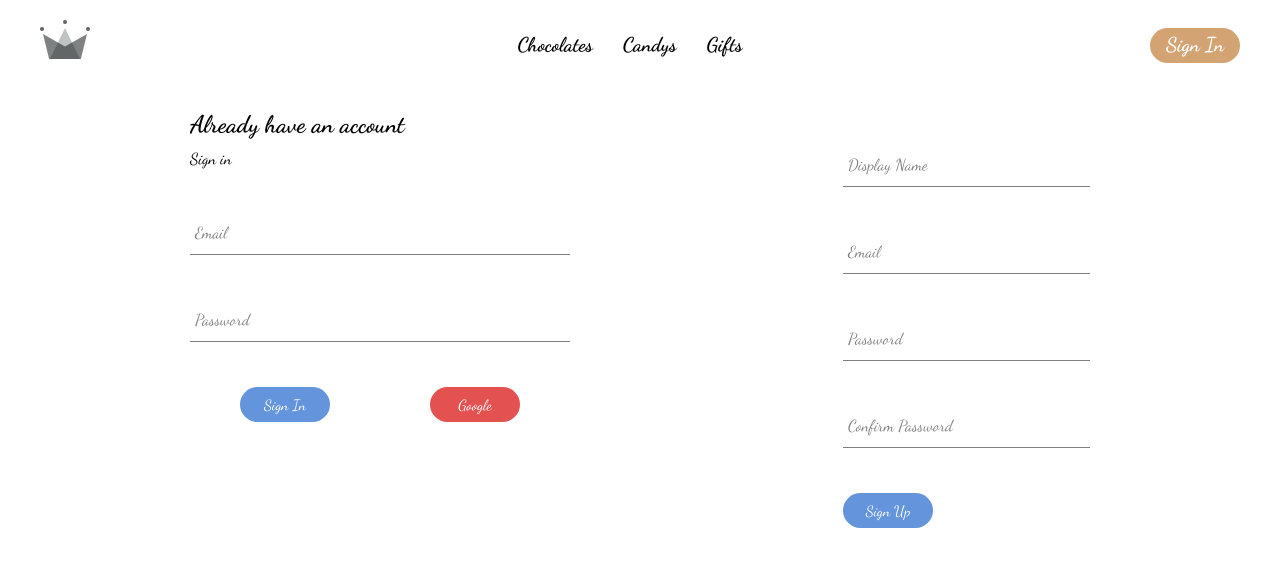
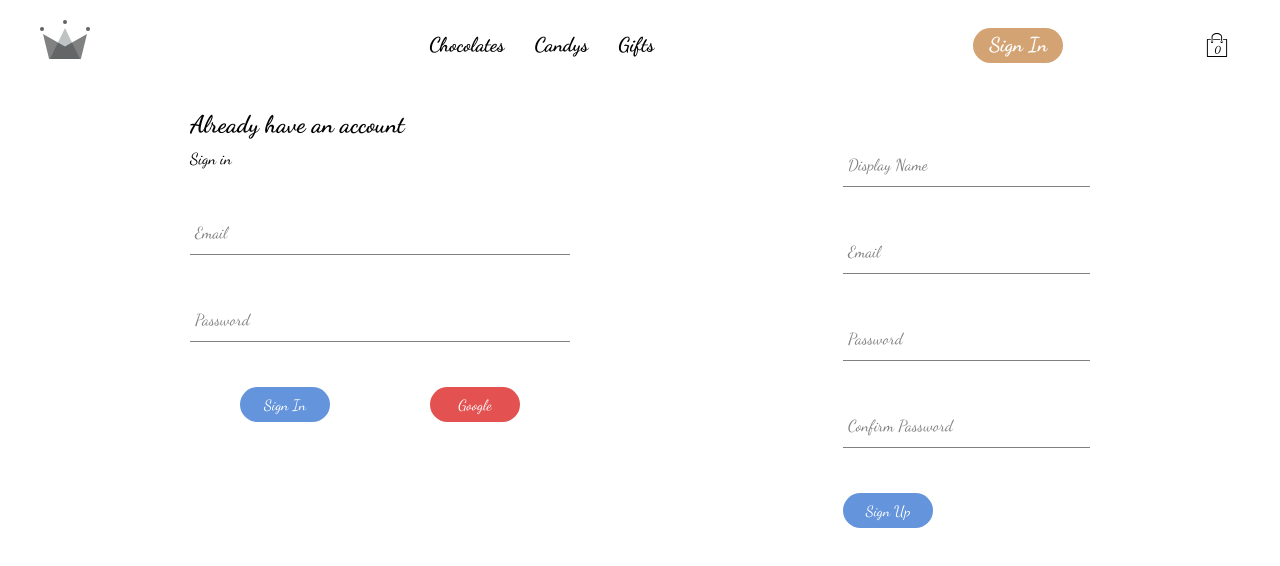
Before and after one commit to hajjimajed/choco-shop, a React (Create React App) app: page /auth in a window 1280 px wide. Shown: the top 566 px of the page. Built offline with nearby package versions, Linux system fonts and the light colour scheme; no server answers.

Commit message:
adding cart context, shopping icon and cart dropdown

```diff
--- /dev/null
+++ b/src/components/cart-dropdown/cart-dropdown.component.jsx
@@ -0,0 +1,19 @@
+import './cart-dropdown.styles.scss'
+
+import Button from '../button/button.component';
+
+const CartDropdown = () => {
+
+
+
+    return (
+        <div className='cart-dropdown-container'>
+            <div className='cart-items'>
+            </div>
+            <Button>Checkout</Button>
+        </div>
+    )
+
+}
+
+export default CartDropdown;
--- /dev/null
+++ b/src/components/cart-dropdown/cart-dropdown.styles.scss
@@ -0,0 +1,30 @@
+.cart-dropdown-container {
+    position: absolute;
+    width: 240px;
+    height: 340px;
+    display: flex;
+    flex-direction: column;
+    padding: 20px;
+    border: 1px solid black;
+    background-color: white;
+    top: 90px;
+    right: 40px;
+    z-index: 5;
+
+    .empty-message {
+        font-size: 18px;
+        margin: 50px auto;
+    }
+
+    .cart-items {
+        height: 240px;
+        display: flex;
+        flex-direction: column;
+        overflow: scroll;
+    }
+
+    button {
+        margin-top: auto;
+        font-size: 13px;
+    }
+}
--- /dev/null
+++ b/src/components/cart-icon/cart-icon.component.jsx
@@ -0,0 +1,28 @@
+import './cart-icon.styles.scss'
+
+import { ReactComponent as ShoppingIcon } from '../../assets/shopping-bag.svg';
+
+import { useContext } from 'react';
+
+import { CartContext } from '../../contexts/cart.context';
+
+const CartIcon = () => {
+
+    const { isCartOpen, setIsCartOpen } = useContext(CartContext);
+
+    const toggleIsCartOpen = () => setIsCartOpen(!isCartOpen);
+
+
+
+    return (
+
+        <div className='cart-icon-container' onClick={toggleIsCartOpen}>
+            <ShoppingIcon className='shopping-icon' />
+            <span className='item-count'>0</span>
+        </div>
+
+    )
+
+}
+
+export default CartIcon;
--- /dev/null
+++ b/src/components/cart-icon/cart-icon.styles.scss
@@ -0,0 +1,21 @@
+.cart-icon-container {
+    width: 45px;
+    height: 45px;
+    position: relative;
+    display: flex;
+    align-items: center;
+    justify-content: center;
+    cursor: pointer;
+
+    .shopping-icon {
+        width: 24px;
+        height: 24px;
+    }
+
+    .item-count {
+        position: absolute;
+        font-size: 10px;
+        font-weight: bold;
+        bottom: 12px;
+    }
+}
--- /dev/null
+++ b/src/contexts/cart.context.jsx
@@ -0,0 +1,24 @@
+import { createContext, useState, useEffect } from "react";
+
+
+
+export const CartContext = createContext({
+
+    isCartOpen: false,
+    setIsCartOpen: () => { }
+
+})
+
+export const CartProvider = ({ children }) => {
+
+    const [isCartOpen, setIsCartOpen] = useState(false);
+
+    const value = { isCartOpen, setIsCartOpen };
+
+    return (
+        <CartContext.Provider value={value}>
+            {children}
+        </CartContext.Provider>
+    )
+
+}
--- a/src/index.js
+++ b/src/index.js
@@ -14,6 +14,8 @@
 
 import { GiftProvider } from './contexts/gifts.context';
 
+import { CartProvider } from './contexts/cart.context';
+
 const root = ReactDOM.createRoot(document.getElementById('root'));
 root.render(
   <React.StrictMode>
@@ -22,7 +24,9 @@
         <ProductsProvider>
           <CandyProvider>
             <GiftProvider>
-              <App />
+              <CartProvider>
+                <App />
+              </CartProvider>
             </GiftProvider>
           </CandyProvider>
         </ProductsProvider>
--- a/src/routes/navigation/navigation.component.jsx
+++ b/src/routes/navigation/navigation.component.jsx
@@ -9,12 +9,20 @@
 
 import { UserContext } from "../../contexts/user.context";
 
+import { CartContext } from '../../contexts/cart.context';
+
 import { signOutUser } from '../../utils/firebase/firebase.utils';
+
+import CartIcon from '../../components/cart-icon/cart-icon.component';
+
+import CartDropdown from '../../components/cart-dropdown/cart-dropdown.component';
 
 
 const Navigation = () => {
 
     const { currentUser } = useContext(UserContext);
+
+    const { isCartOpen } = useContext(CartContext);
 
 
 
@@ -48,6 +56,9 @@
                         )
                 }
 
+                <CartIcon />
+
+                {isCartOpen && <CartDropdown />}
 
 
 
```
Also changed, not shown: src/assets/shopping-bag.svg (added).
